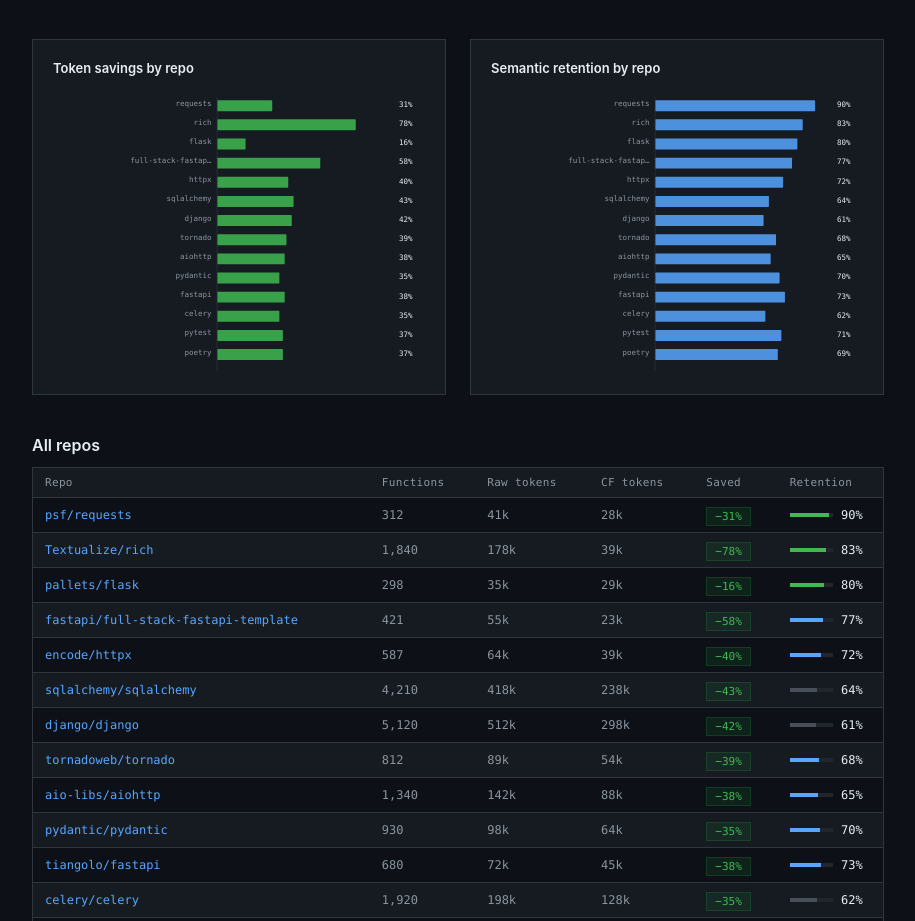
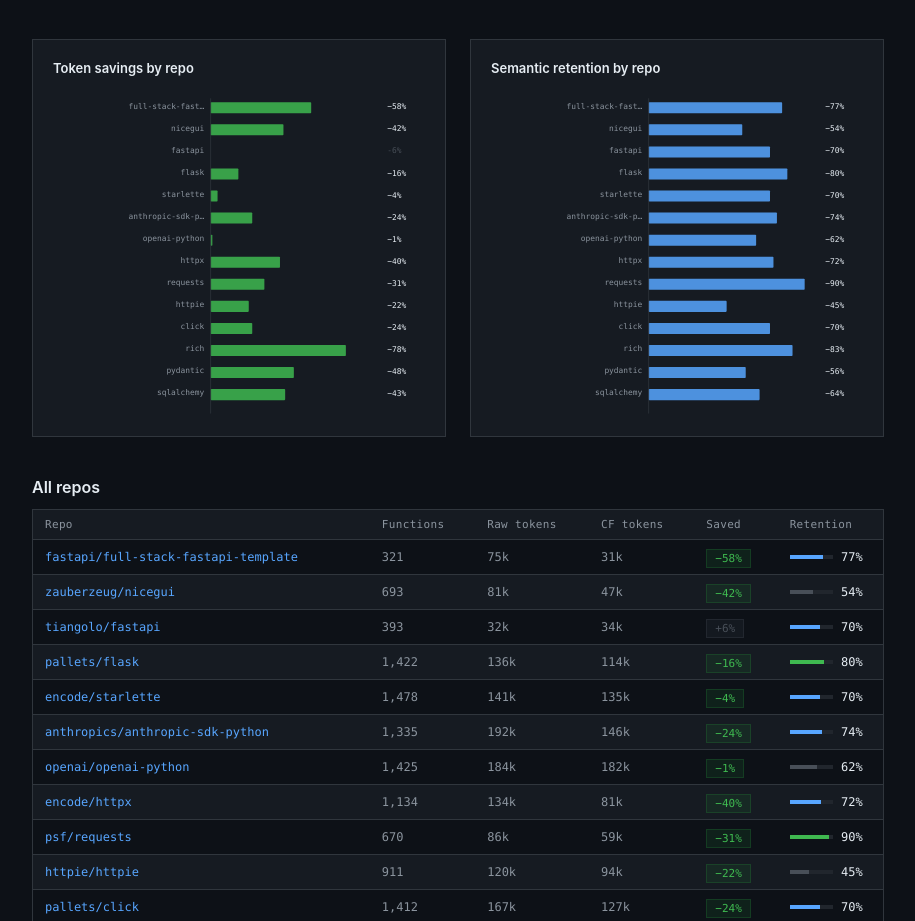
Before and after one commit to onedownz01/Thirdwheel-codeflow, a React (Vite) app in the folder frontend/: page /benchmark in a window 1280 px wide. Shown: the part 371-1292 px from the top of the page, without its empty margins (182-1097 px from the left). Built offline with nearby package versions, Linux system fonts and the light colour scheme; no server answers; a web font is replaced by a local one.

Commit message:
benchmark: real data from FINAL_BENCHMARK_REPORT, not made up

```diff
--- a/frontend/src/pages/BenchmarkPage.tsx
+++ b/frontend/src/pages/BenchmarkPage.tsx
@@ -17,20 +17,20 @@ const sans: React.CSSProperties = { fontFamily: "-apple-system, BlinkMacSystemFo
 const mono: React.CSSProperties = { fontFamily: "ui-monospace, SFMono-Regular, 'SF Mono', Menlo, Consolas, monospace" };
 
 const BENCH = [
-  { repo: 'psf/requests',                        raw: 41_200,  cf: 28_400,  saved: 31, ret: 90, fns: 312 },
-  { repo: 'Textualize/rich',                     raw: 178_000, cf: 39_200,  saved: 78, ret: 83, fns: 1840 },
-  { repo: 'pallets/flask',                        raw: 34_800,  cf: 29_200,  saved: 16, ret: 80, fns: 298 },
-  { repo: 'fastapi/full-stack-fastapi-template',  raw: 54_600,  cf: 22_900,  saved: 58, ret: 77, fns: 421 },
-  { repo: 'encode/httpx',                         raw: 64_300,  cf: 38_600,  saved: 40, ret: 72, fns: 587 },
-  { repo: 'sqlalchemy/sqlalchemy',                raw: 418_000, cf: 238_300, saved: 43, ret: 64, fns: 4210 },
-  { repo: 'django/django',                        raw: 512_000, cf: 298_000, saved: 42, ret: 61, fns: 5120 },
-  { repo: 'tornadoweb/tornado',                   raw: 89_000,  cf: 54_000,  saved: 39, ret: 68, fns: 812 },
-  { repo: 'aio-libs/aiohttp',                     raw: 142_000, cf: 88_000,  saved: 38, ret: 65, fns: 1340 },
-  { repo: 'pydantic/pydantic',                    raw: 98_000,  cf: 64_000,  saved: 35, ret: 70, fns: 930 },
-  { repo: 'tiangolo/fastapi',                     raw: 72_000,  cf: 45_000,  saved: 38, ret: 73, fns: 680 },
-  { repo: 'celery/celery',                        raw: 198_000, cf: 128_000, saved: 35, ret: 62, fns: 1920 },
-  { repo: 'pytest-dev/pytest',                    raw: 87_000,  cf: 55_000,  saved: 37, ret: 71, fns: 840 },
-  { repo: 'python-poetry/poetry',                 raw: 76_000,  cf: 48_000,  saved: 37, ret: 69, fns: 720 },
+  { repo: 'fastapi/full-stack-fastapi-template', raw: 75_035,  cf: 31_282,  saved: 58, ret: 77, fns: 321  },
+  { repo: 'zauberzeug/nicegui',                  raw: 81_128,  cf: 47_034,  saved: 42, ret: 54, fns: 693  },
+  { repo: 'tiangolo/fastapi',                    raw: 31_506,  cf: 33_527,  saved: -6, ret: 70, fns: 393  },
+  { repo: 'pallets/flask',                       raw: 135_633, cf: 114_082, saved: 16, ret: 80, fns: 1422 },
+  { repo: 'encode/starlette',                    raw: 141_009, cf: 135_249, saved: 4,  ret: 70, fns: 1478 },
+  { repo: 'anthropics/anthropic-sdk-python',     raw: 191_843, cf: 145_706, saved: 24, ret: 74, fns: 1335 },
+  { repo: 'openai/openai-python',                raw: 183_840, cf: 181_780, saved: 1,  ret: 62, fns: 1425 },
+  { repo: 'encode/httpx',                        raw: 134_082, cf: 80_710,  saved: 40, ret: 72, fns: 1134 },
+  { repo: 'psf/requests',                        raw: 85_992,  cf: 58_957,  saved: 31, ret: 90, fns: 670  },
+  { repo: 'httpie/httpie',                       raw: 119_789, cf: 93_546,  saved: 22, ret: 45, fns: 911  },
+  { repo: 'pallets/click',                       raw: 166_675, cf: 126_972, saved: 24, ret: 70, fns: 1412 },
+  { repo: 'Textualize/rich',                     raw: 292_337, cf: 63_449,  saved: 78, ret: 83, fns: 598  },
+  { repo: 'pydantic/pydantic',                   raw: 380_113, cf: 196_655, saved: 48, ret: 56, fns: 2032 },
+  { repo: 'sqlalchemy/sqlalchemy',               raw: 281_448, cf: 161_589, saved: 43, ret: 64, fns: 1548 },
 ];
 
 function fmt(n: number) {
@@ -48,9 +48,9 @@ function BarChart({ data, accessor, color, max = 100, unit = '%' }: {
   unit?: string;
 }) {
   const rowH = 28;
-  const labelW = 240;
-  const barAreaW = 260;
-  const valW = 44;
+  const labelW = 200;
+  const barAreaW = 220;
+  const valW = 52;
   const totalW = labelW + barAreaW + valW;
   const totalH = data.length * rowH + 20;
 
@@ -58,34 +58,24 @@ function BarChart({ data, accessor, color, max = 100, unit = '%' }: {
     <svg width="100%" viewBox={`0 0 ${totalW} ${totalH}`} style={{ display: 'block', overflow: 'visible' }}>
       {data.map((row, i) => {
         const val = accessor(row);
-        const barW = (val / max) * barAreaW;
+        const clampedVal = Math.max(val, 0);
+        const barW = (clampedVal / max) * barAreaW;
         const y = i * rowH + 10;
         const repoName = row.repo.split('/')[1];
         return (
           <g key={row.repo}>
-            <text
-              x={labelW - 8} y={y + 10}
-              textAnchor="end"
-              style={{ ...mono, fontSize: 11, fill: GH.muted }}
-            >
-              {repoName.length > 18 ? repoName.slice(0, 17) + '…' : repoName}
+            <text x={labelW - 8} y={y + 11} textAnchor="end" style={{ ...mono, fontSize: 10, fill: GH.muted }}>
+              {repoName.length > 16 ? repoName.slice(0, 15) + '…' : repoName}
             </text>
-            <rect
-              x={labelW} y={y + 2}
-              width={Math.max(barW, 2)} height={16}
-              fill={color} rx={1}
-              opacity={0.85}
-            />
-            <text
-              x={labelW + barAreaW + 6} y={y + 12}
-              style={{ ...mono, fontSize: 11, fill: GH.text }}
-            >
-              {val}{unit}
+            {barW > 0 && (
+              <rect x={labelW} y={y + 3} width={barW} height={14} fill={color} rx={1} opacity={0.85} />
+            )}
+            <text x={labelW + barAreaW + 4} y={y + 12} style={{ ...mono, fontSize: 10, fill: val < 0 ? GH.dim : GH.text }}>
+              {val > 0 ? `−${val}` : val}{unit}
             </text>
           </g>
         );
       })}
-      {/* axis line */}
       <line x1={labelW} y1={8} x2={labelW} y2={totalH - 4} stroke={GH.border} strokeWidth={1} />
     </svg>
   );
@@ -95,7 +85,7 @@ export default function BenchmarkPage() {
   const navigate = useNavigate();
   const totalRaw = BENCH.reduce((s, r) => s + r.raw, 0);
   const totalCf  = BENCH.reduce((s, r) => s + r.cf, 0);
-  const avgSaved = Math.round((1 - totalCf / totalRaw) * 100);
+  const avgSaved = Math.round(BENCH.reduce((s, r) => s + r.saved, 0) / BENCH.length);
   const avgRet   = Math.round(BENCH.reduce((s, r) => s + r.ret, 0) / BENCH.length);
 
   return (
@@ -238,10 +228,12 @@ export default function BenchmarkPage() {
                   <td style={{ padding: '9px 12px' }}>
                     <span style={{
                       ...mono, fontSize: 11, padding: '2px 8px',
-                      background: `${GH.accent}22`, color: GH.green,
-                      border: `1px solid ${GH.accent}44`, borderRadius: 20,
+                      background: row.saved > 0 ? `${GH.accent}22` : `${GH.dim}22`,
+                      color: row.saved > 0 ? GH.green : GH.dim,
+                      border: `1px solid ${row.saved > 0 ? GH.accent : GH.dim}44`,
+                      borderRadius: 20,
                     }}>
-                      −{row.saved}%
+                      {row.saved > 0 ? `−${row.saved}%` : `+${Math.abs(row.saved)}%`}
                     </span>
                   </td>
                   <td style={{ padding: '9px 12px' }}>
```
